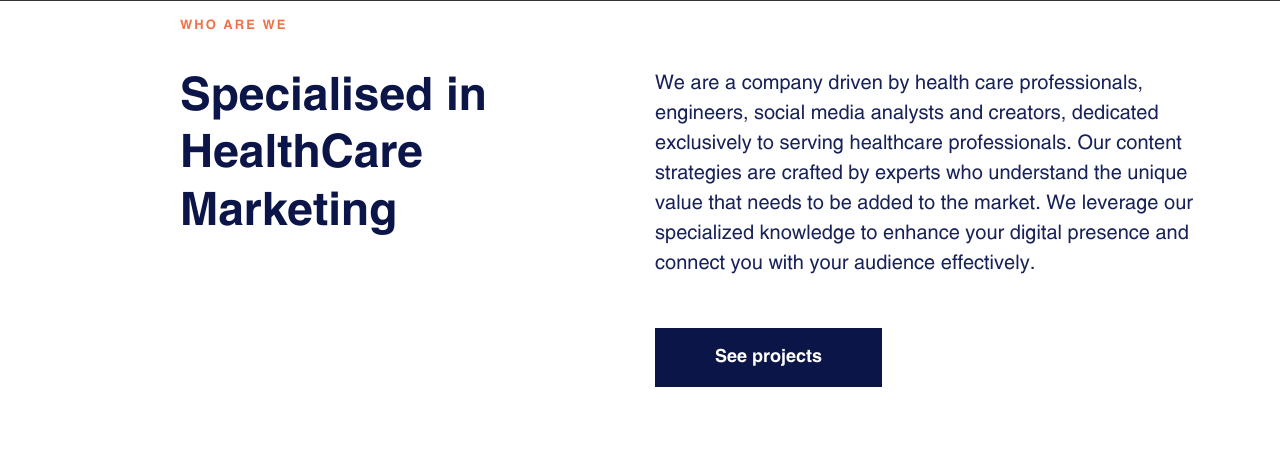
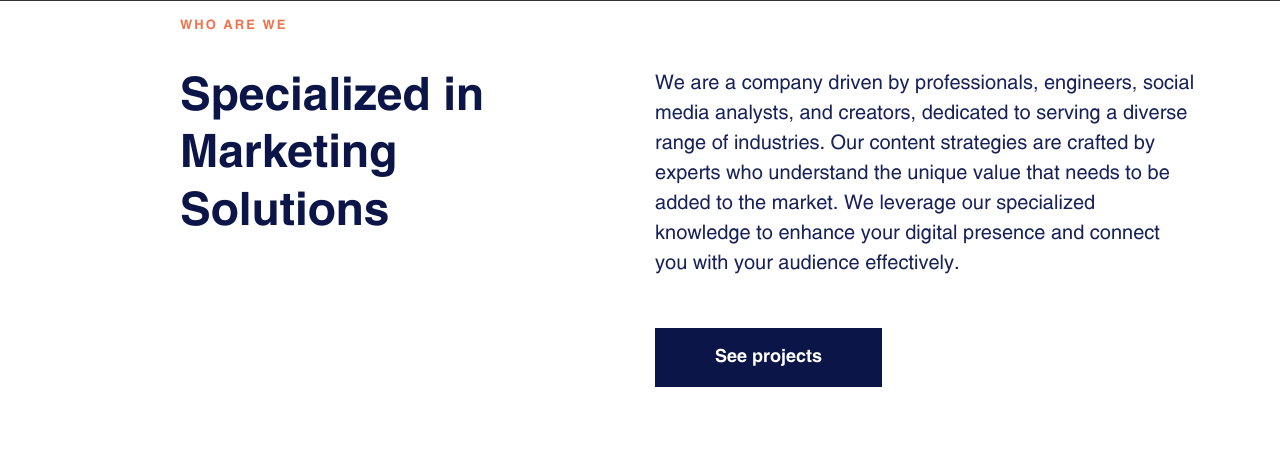
Before and after one commit to Manav2626/pr360, a PHP site: page /about.php in a window 1280 px wide. Shown: the part 799-1272 px from the top of the page. Run offline with PHP 8.4, Linux system fonts and the light colour scheme; some web fonts are replaced.

Commit message:
aboutUs and ContactUs page changes

```diff
--- a/about.php
+++ b/about.php
@@ -27,7 +27,7 @@
 							<div class="vlt-animated-block" data-aos="fade" data-aos-delay="0">
 								<!--Section title-->
 								<div class="vlt-section-title vlt-section-title--style-1">
-									<h2 class="vlt-section-title__title">Specialised in HealthCare Marketing </h2>
+									<h2 class="vlt-section-title__title">Specialized in Marketing <br>Solutions </h2>
 								</div>
 							</div>
 							<div class="vlt-gap-40--sm"></div>
@@ -35,7 +35,8 @@
 						<div class="col-md-6">
 							<!--Animated block-->
 							<div class="vlt-animated-block" data-aos="fade" data-aos-delay="100">
-								<p class="fz-3">We are a company driven by health care professionals, engineers, social media analysts and creators, dedicated exclusively to serving healthcare professionals. Our content strategies are crafted by experts who understand the unique value that needs to be added to the market. We leverage our specialized knowledge to enhance your digital presence and connect you with your audience effectively.</p>
+								<p class="fz-3">We are a company driven by professionals, engineers, social media analysts, and creators, dedicated to serving a diverse range of industries. Our content strategies are crafted by experts who understand the unique value that needs to be added to the market. We leverage our specialized knowledge to enhance your digital presence and connect you with your audience effectively.
+								</p>
 								<div class="vlt-gap-50"></div>
 								<!--Button--><a class="vlt-btn vlt-btn--secondary vlt-btn--md" href="/projects.php" target="_self">See projects</a>
 							</div>
@@ -156,7 +157,7 @@
 								<div class="vlt-counter-up vlt-counter-up--style-3" data-animation-speed="1000" data-delimiter="">
 									<div class="vlt-counter-up__icon"><i class="icon-reward"></i></div>
 									<div class="vlt-counter-up__counter">10</div><span>+</span>
-									<h5 class="vlt-counter-up__title">Years of <br>On Ground Marketing Experience
+									<h5 class="vlt-counter-up__title">Years of <br>Web Development Experience
 									</h5>
 								</div>
 							</div>
--- a/contact.php
+++ b/contact.php
@@ -52,7 +52,7 @@
 									</div>
 									<div class="vlt-form-group">
 										<input class="vlt-form-control" type="text" name="company" placeholder=" ">
-										<label class="vlt-form-label">Speciality</label>
+										<label class="vlt-form-label">Company</label>
 									</div>
 								</div>
 
```
Also changed, not shown: 2 other files.
